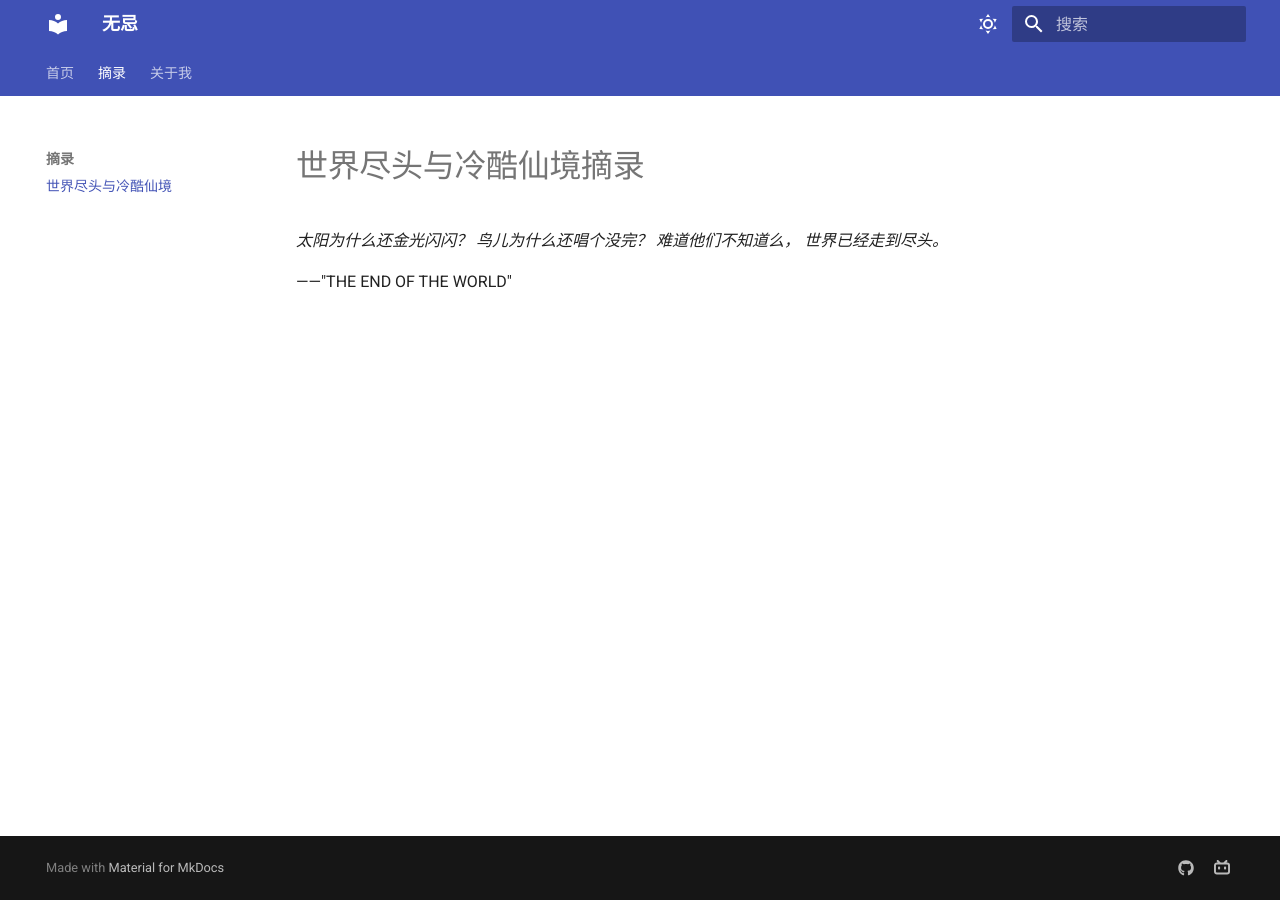
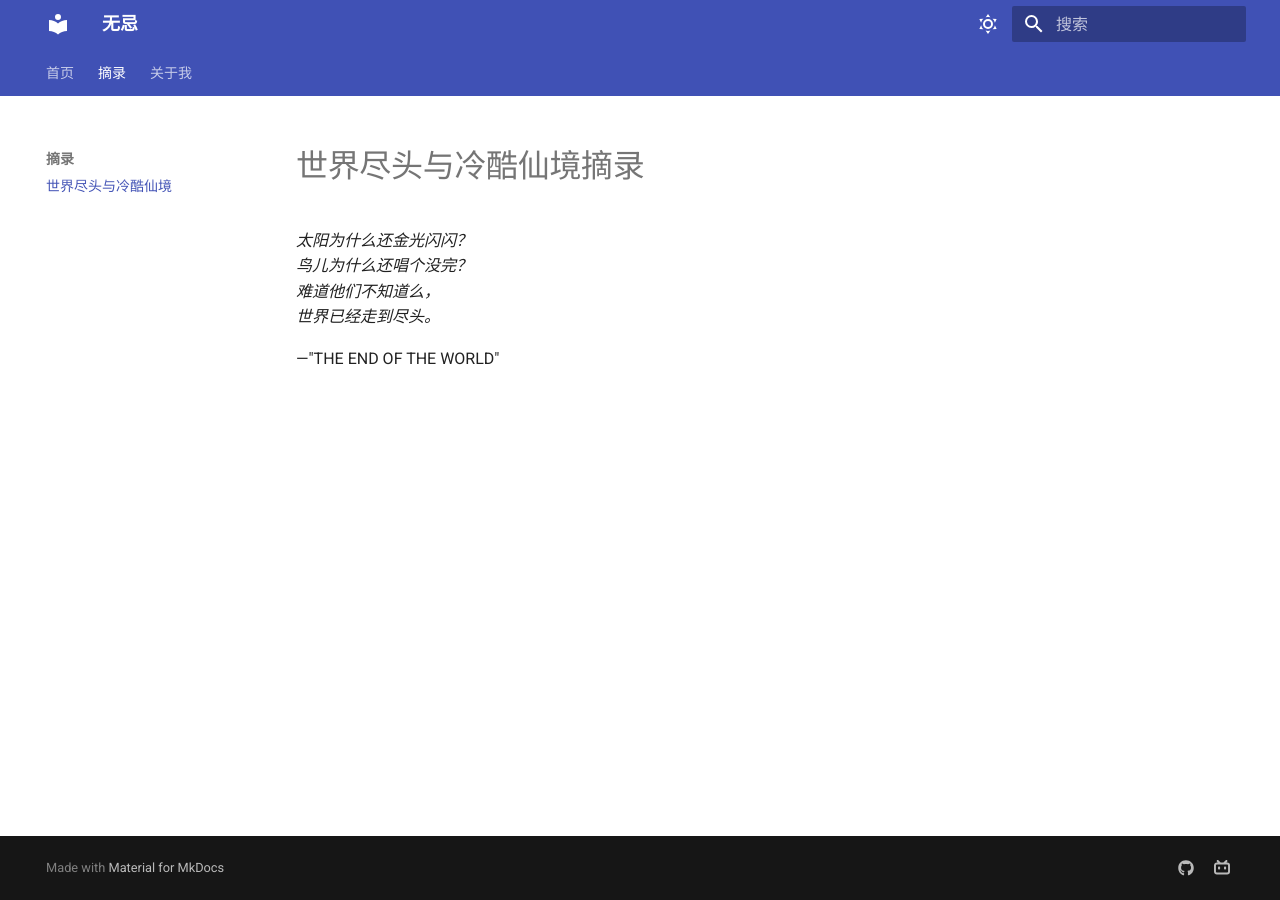
Before and after one commit to Hujiko02/Hujiko02.github.io, an MkDocs documentation site: the page built from docs/extract/End of the World and Hard-Boiled Wonderland.md, in a window 1280 px wide. Built offline with MkDocs 1.6.1 and Material for MkDocs 9.7.7, drawn with Linux system fonts in a browser that asks for light colours.

Commit message:
自动更新 周六 2026/04/11 22:55:36.71

```diff
--- a/docs/extract/End of the World and Hard-Boiled Wonderland.md
+++ b/docs/extract/End of the World and Hard-Boiled Wonderland.md
@@ -5,4 +5,4 @@
 *难道他们不知道么，*
 *世界已经走到尽头。*
 
-——"THE END OF THE WORLD"
+—"THE END OF THE WORLD"
```
Also changed, not shown: docs/about.md (+0 -5 lines), docs/index.md (+0 -2 lines), site/extract/End of the World and Hard-Boiled Wonderland/index.html, site/search/search_index.json, site/sitemap.xml, 2 other files.
